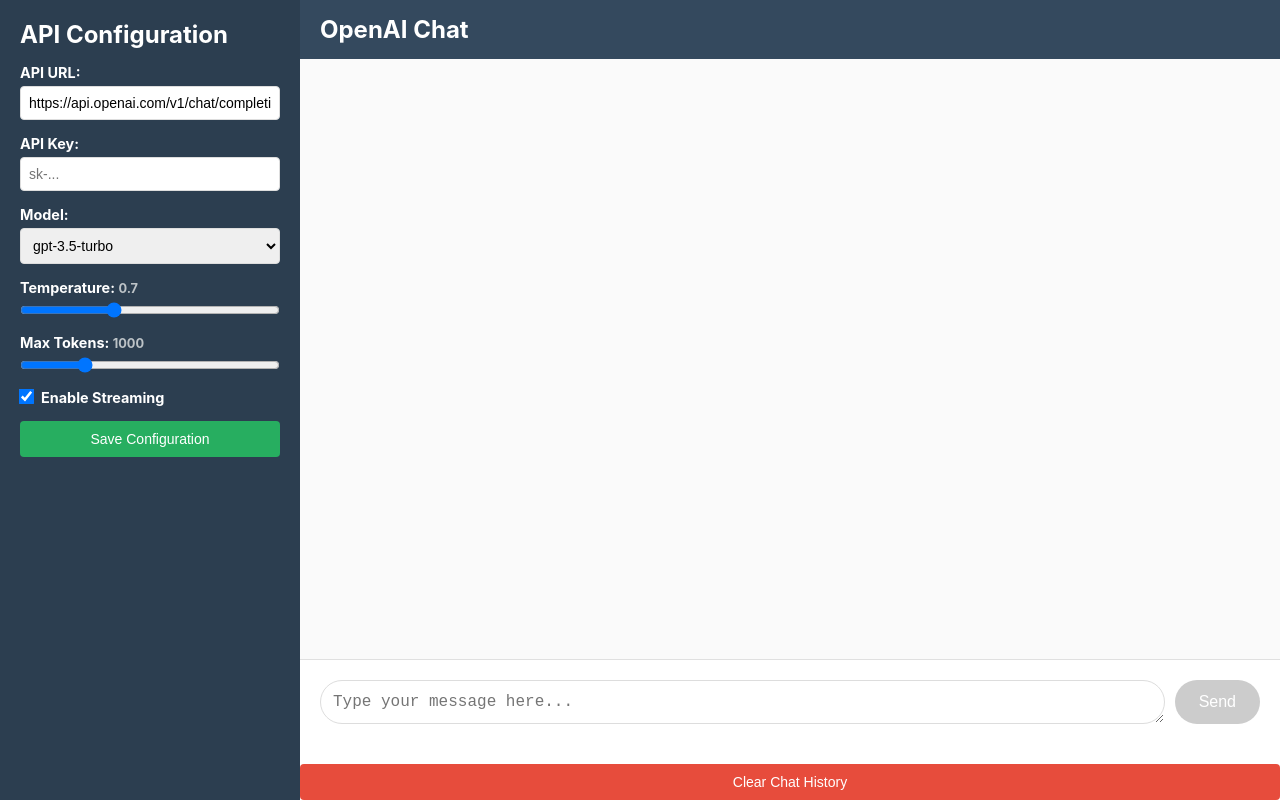
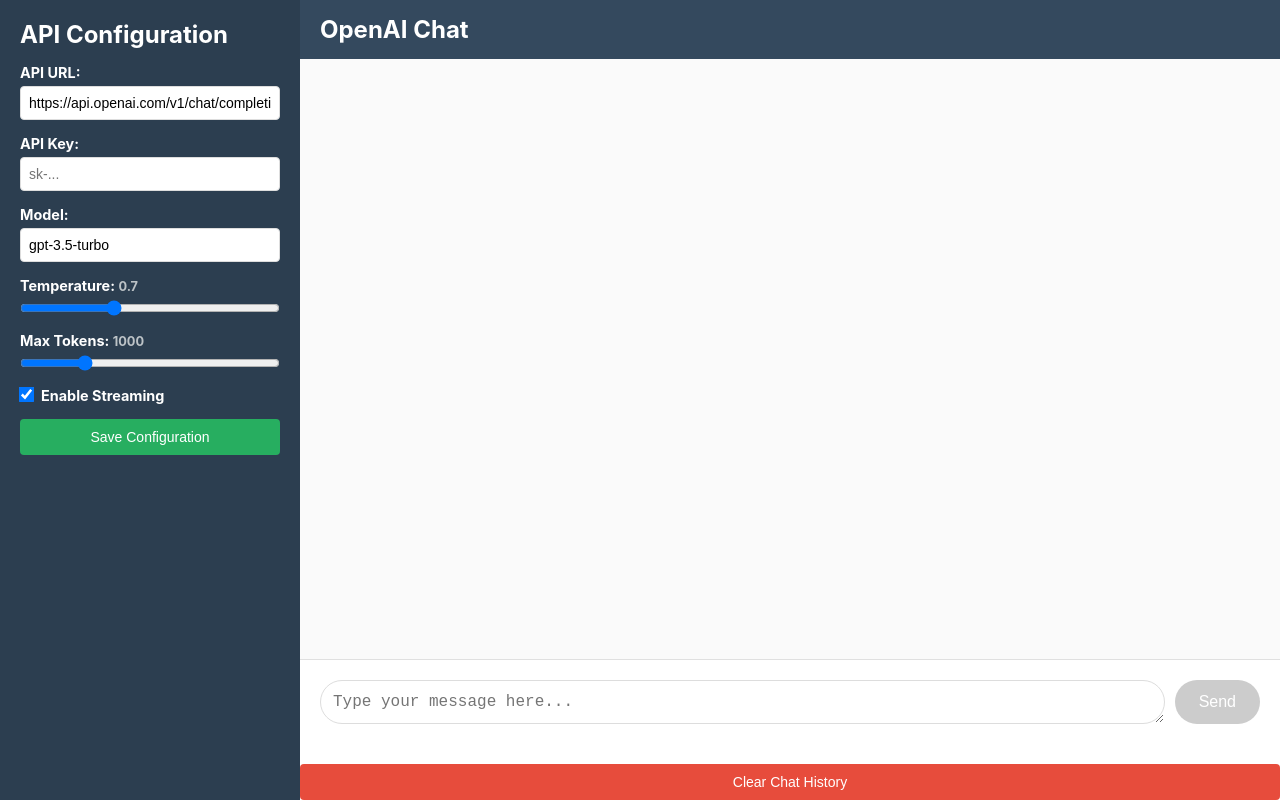
Before and after one commit to jenfarwell/quickchat, a React (Create React App) app: page / in a window 1280 px wide. Built offline with nearby package versions, Linux system fonts and the light colour scheme.

Commit message:
select model from dropdown
Signed-off-by: Jen Farwell <jenfarwell21@gmail.com>

```diff
--- a/src/components/ApiConfig.js
+++ b/src/components/ApiConfig.js
@@ -11,15 +11,6 @@
     ...config
   });
 
-  const models = [
-    'gpt-3.5-turbo',
-    'gpt-3.5-turbo-16k',
-    'gpt-4',
-    'gpt-4-32k',
-    'gpt-4-turbo',
-    'gpt-4o',
-    'gpt-4o-mini'
-  ];
 
   useEffect(() => {
     const savedConfig = localStorage.getItem('openai-config');
@@ -32,17 +23,40 @@
 
   const handleChange = (e) => {
     const { name, value } = e.target;
-    const newValue = name === 'temperature' ? parseFloat(value) :
-                     name === 'maxTokens' ? parseInt(value) : value;
+    let newValue;
+
+    if (name === 'temperature') {
+      newValue = parseFloat(value);
+    } else if (name === 'maxTokens') {
+      newValue = parseInt(value);
+    } else if (name === 'model') {
+      // Trim whitespace and ensure model name is not empty
+      newValue = value.trim();
+      console.log(`[DEBUG] Model name changed to: "${newValue}"`);
+    } else {
+      newValue = value;
+    }
 
     setLocalConfig(prev => ({ ...prev, [name]: newValue }));
   };
 
   const handleSave = () => {
+    // Validate required fields
+    if (!localConfig.model || localConfig.model.trim() === '') {
+      alert('Please enter a model name');
+      return;
+    }
+
+    if (!localConfig.apiKey || localConfig.apiKey.trim() === '') {
+      alert('Please enter an API key');
+      return;
+    }
+
     const configToSave = { ...localConfig };
     delete configToSave.apiKey; // Don't save API key to localStorage
     localStorage.setItem('openai-config', JSON.stringify(configToSave));
     onConfigChange(localConfig);
+    console.log(`[DEBUG] Configuration saved with model: "${localConfig.model}"`);
     alert('Configuration saved!');
   };
 
@@ -76,16 +90,14 @@
 
       <div className="form-group">
         <label htmlFor="model">Model:</label>
-        <select
+        <input
+          type="text"
           id="model"
           name="model"
           value={localConfig.model}
           onChange={handleChange}
-        >
-          {models.map(model => (
-            <option key={model} value={model}>{model}</option>
-          ))}
-        </select>
+          placeholder="Enter model name (e.g., gpt-3.5-turbo, gpt-4, claude-3-sonnet)"
+        />
       </div>
 
       <div className="form-group">
```
